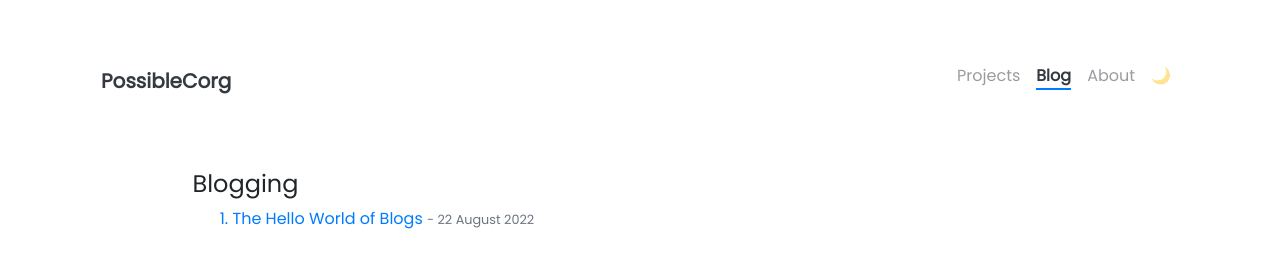
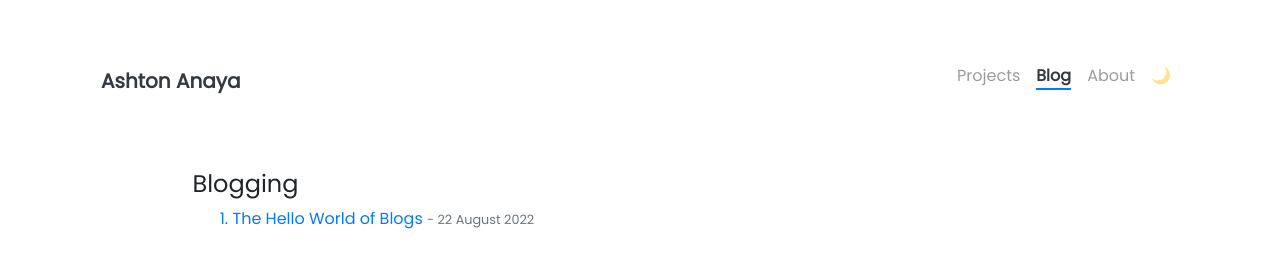
Before and after one commit to AshtonJA/AshtonJA.github.io, a Jekyll site: the page built from pages/tags.html, in a window 1280 px wide. Shown: the top 262 px of the page. Built offline with Jekyll 4.4.1, drawn with Linux system fonts in a browser that asks for light colours; nearby versions of some CDN libraries.

Commit message:
adding everything from Week 10 class

```diff
--- a/_config.yml
+++ b/_config.yml
@@ -5,12 +5,12 @@
 # NOTE: it looks like you need to rebuild + repush everytime you update this _config.yml file
 
 ### Site Settings ###
-title               : PossibleCorg
+title               : Ashton Anaya
 description         : >-
                       I may or may not be a corgi.
 baseurl             : "/online_cv_public"   # Change to empty quotes if you are hosting your site at <your-username>.github.io directly,
 #                                             otherwise will be hosted at <your-username>.github.io/{{base_url}}
-repository          : jnaiman               # Change to <your-username>/<your-username>.github.io (or remove it if you don't need remote projects)
+repository          : AshtonJA               # Change to <your-username>/<your-username>.github.io (or remove it if you don't need remote projects)
 open_new_tab        : false                             # Opens external URLs in new tab (works for posts, projects and navbar only)
 
 
```
Also changed, not shown: 9 other files.
